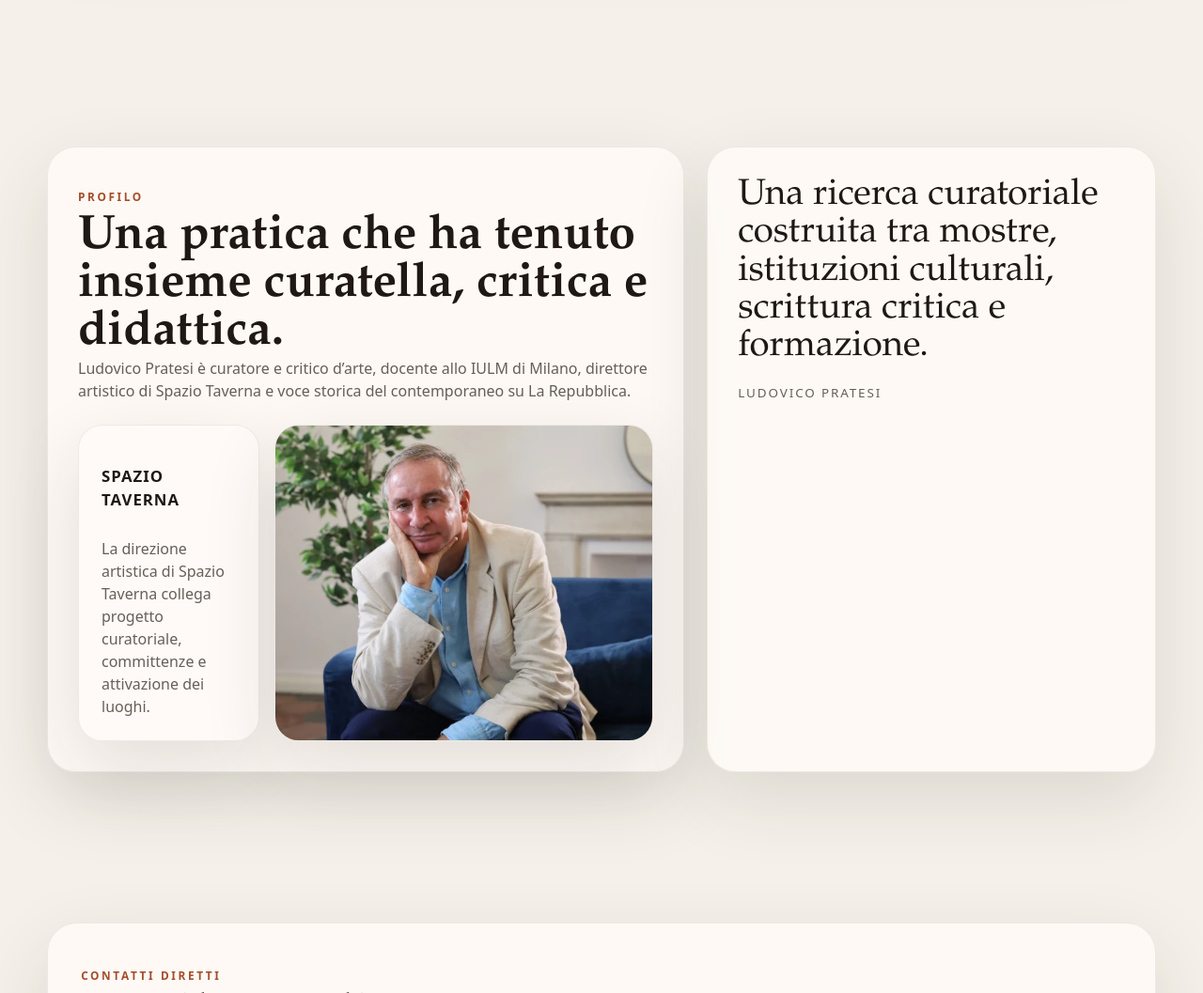
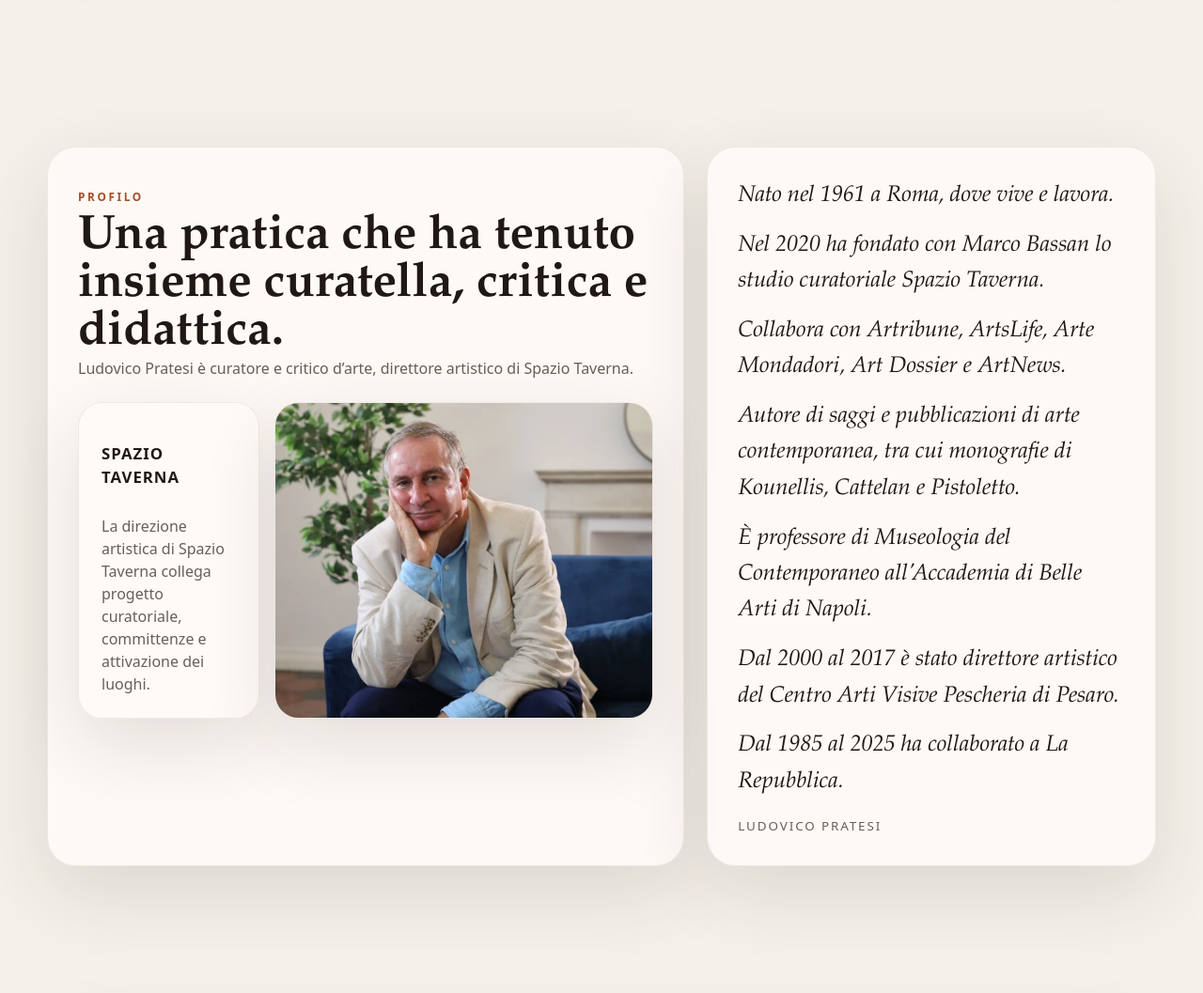
Before and after one commit to scrivocodice/ludovicopratesi.it, a Django app: page / in a window 1280 px wide. Shown: the part 3960-5017 px from the top of the page at 94% size. Run offline with Django 5.2, Linux system fonts and the light colour scheme; data comes from the database, SQL or seed files in the repository.

Commit message:
Aggiunge curriculum

```diff
--- a/app/frontend/templates/layout_previews/layout_preview_one.html
+++ b/app/frontend/templates/layout_previews/layout_preview_one.html
@@ -89,7 +89,7 @@
         </div>
         <div class="col-lg-5">
           <div class="quote-panel">
-            <blockquote>{{ about_quote }}</blockquote>
+            <blockquote class="quote-panel__cv">{{ about_quote|linebreaks }}</blockquote>
             <footer>Ludovico Pratesi</footer>
           </div>
         </div>
--- a/app/frontend/views.py
+++ b/app/frontend/views.py
@@ -33,8 +33,22 @@ HOME_PAGE = {
     'hero_note': 'Fondatore e Direttore di Spazio Taverna.',
     'about_label': 'Profilo',
     'about_title': 'Una pratica che ha tenuto insieme curatella, critica e didattica.',
-    'about_intro': 'Ludovico Pratesi è curatore e critico d’arte, docente allo IULM di Milano, direttore artistico di Spazio Taverna e voce storica del contemporaneo su La Repubblica.',
-    'about_quote': 'Una ricerca curatoriale costruita tra mostre, istituzioni culturali, scrittura critica e formazione.',
+    'about_intro': 'Ludovico Pratesi è curatore e critico d’arte, direttore artistico di Spazio Taverna.',
+    'about_quote': """
+Nato nel 1961 a Roma, dove vive e lavora.
+
+Nel 2020 ha fondato con Marco Bassan lo studio curatoriale Spazio Taverna.
+
+Collabora con Artribune, ArtsLife, Arte Mondadori, Art Dossier e ArtNews.
+
+Autore di saggi e pubblicazioni di arte contemporanea, tra cui monografie di Kounellis, Cattelan e Pistoletto.
+
+È professore di Museologia del Contemporaneo all'Accademia di Belle Arti di Napoli.
+
+Dal 2000 al 2017 è stato direttore artistico del Centro Arti Visive Pescheria di Pesaro.
+
+Dal 1985 al 2025 ha collaborato a La Repubblica.
+""".strip(),
     'about_feature_image_static': 'img/ritratto.webp',
     'about_feature_image': 'https://media.ludovicopratesi.it/thumbs/items/1b/f0/7a4deafc92387c03629cea08c419.jpg.637x388_q50_crop_smart_upscale.jpg',
     'about_feature_image_alt': 'Ludovico Pratesi in uno spazio espositivo di Spazio Taverna',
@@ -42,14 +56,6 @@ HOME_PAGE = {
         {
             'title': 'Spazio Taverna',
             'text': 'La direzione artistica di Spazio Taverna collega progetto curatoriale, committenze e attivazione dei luoghi.',
-        },
-        {
-            'title': 'IULM Milano',
-            'text': 'L’insegnamento di Didattica dell’arte rafforza la dimensione pubblica e formativa del lavoro.',
-        },
-        {
-            'title': 'La Repubblica',
-            'text': 'La scrittura critica accompagna l’attivita curatoriale e amplia il dialogo con il sistema dell’arte contemporanea.',
         },
     ],
     'contacts_title': 'Contatti diretti',
--- a/src/css/layout-previews.css
+++ b/src/css/layout-previews.css
@@ -504,6 +504,21 @@ body.preview-modal-open {
   line-height: 1.05;
 }
 
+.quote-panel blockquote.quote-panel__cv {
+  font-family: var(--font-display, "Iowan Old Style", Georgia, serif);
+  font-size: 1.5rem;
+  line-height: 1.6;
+  font-style: italic;
+}
+
+.quote-panel__cv p {
+  margin: 0 0 0.9rem;
+}
+
+.quote-panel__cv p:last-child {
+  margin-bottom: 0;
+}
+
 .quote-panel footer {
   margin-top: 1.1rem;
   color: var(--muted, rgba(0, 0, 0, 0.65));
```
